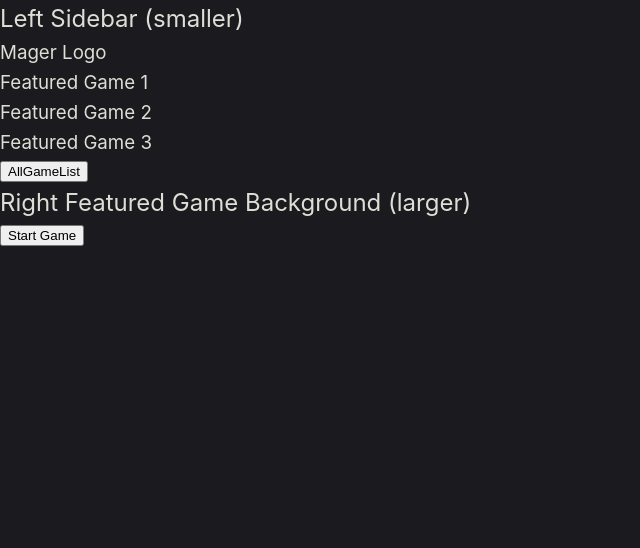
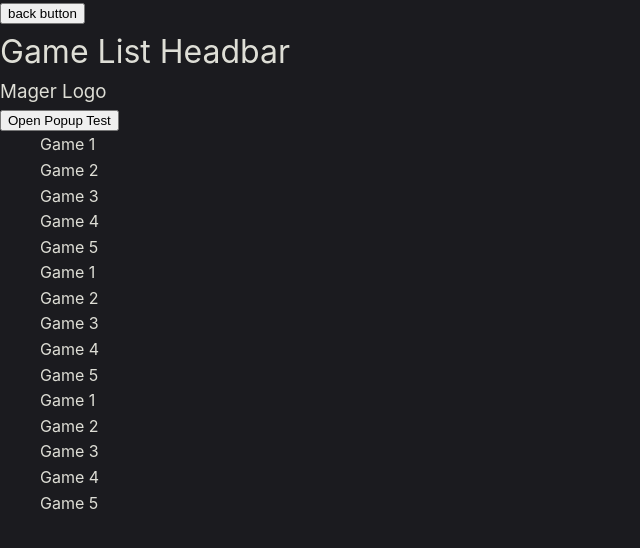
Before and after one commit to Firmansjk/Community-Booth-Game-Launcher, a React (Vite) app in the folder src/renderer/: page / in a window 1280 px wide. Both pictures are taken after a click on the button "AllGameList". Shown: the top 548 px of the page, without its empty margins (0-640 px from the left). Built offline with nearby package versions, Linux system fonts and the light colour scheme.

Commit message:
add useState for each views

```diff
--- a/src/renderer/src/App.jsx
+++ b/src/renderer/src/App.jsx
@@ -1,15 +1,44 @@
-import {usestat} from 'react'
+import {  useState  } from 'react'
 import FeaturedGameView from './views/FeaturedGameView'
 import GameListView from './views/GameListView'
 import GameDetailModal from './views/GameDetailModal'
 
 function App() {
+  //ini untuk state management.
+  const [viewState, setViewState] = useState('FEATURED');
+  //ini untuk game yang dipilih
+  const [selectedGame, setSelectedGame] = useState(null);
 
+  // Dummy data for testing
+  const dummyGame = {
+    title: "Bukankah ini my simulator",
+    dev: "Passapu Studio",
+    genre: "Simulation",
+    desc: "lorem ipsum dolor sit amet, consectetur adipiscing elit. Sed do eiusmod tempor incididunt ut labore et dolore magna aliqua."
+  }
 
   return (
-    <>
-      <FeaturedGameView />
-    </>
+    <div>
+      {viewState === 'FEATURED' && (
+        <FeaturedGameView
+          onGoToList={() => setViewState('LIST')}
+        />
+      )}
+
+      {viewState === 'LIST' && (
+        <GameListView
+          onGoBack={() => setViewState('FEATURED')}
+          onOpenPopup={() => setSelectedGame(dummyGame)}
+        />
+      )}
+
+      {selectedGame && (
+        <GameDetailModal
+          game={selectedGame}
+          onClose={() => setSelectedGame(null)}
+        />
+      )}
+    </div>
   )
 }
 
--- a/src/renderer/src/views/FeaturedGameView.jsx
+++ b/src/renderer/src/views/FeaturedGameView.jsx
@@ -1,4 +1,4 @@
-const FeaturedGameView = () => {
+export default function FeaturedGameView ({ onGoToList }) {
     return (
         <div>
             <div>
@@ -7,7 +7,7 @@ const FeaturedGameView = () => {
                 <h3>Featured Game 1</h3>
                 <h3>Featured Game 2</h3>
                 <h3>Featured Game 3</h3>
-                <button>AllGameList</button>
+                <button onClick={onGoToList}>AllGameList</button>
             </div>
             <div>
                 <h2>Right Featured Game Background (larger)</h2>
@@ -16,5 +16,3 @@ const FeaturedGameView = () => {
         </div>
     );
 };
-
-export default FeaturedGameView;
--- a/src/renderer/src/views/GameDetailModal.jsx
+++ b/src/renderer/src/views/GameDetailModal.jsx
@@ -1,10 +1,21 @@
-const GameDetailModal = () => {
+export default function GameDetailModal ({ game, onClose }) {
     return (
-        <div>
-            <h1>Game Detail</h1>
-            <p>This is the game detail view.</p>
-        </div>
+    <div style={{
+      position: 'fixed', top: 0, left: 0, width: '100%', height: '100%',
+      backgroundColor: 'rgba(0,0,0,0.8)', display: 'flex', justifyContent: 'center', alignItems: 'center'
+    }}>
+      <div style={{ backgroundColor: 'white', color: 'black', padding: '40px', borderRadius: '8px' }}>
+        <h2>3. GAME INFO POPUP</h2>
+        <p><strong>Title:</strong> {game.title}</p>
+        <p>{game.desc}</p>
+
+        <button onClick={() => alert("Game Launching...")} style={{ background: 'green', color: 'white' }}>
+          START GAME
+        </button>
+        <button onClick={onClose} style={{ marginLeft: '10px' }}>
+          CLOSE [X]
+        </button>
+      </div>
+    </div>
     );
 };
-
-export default GameDetailModal;
--- a/src/renderer/src/views/GameListView.jsx
+++ b/src/renderer/src/views/GameListView.jsx
@@ -1,12 +1,13 @@
-const GameListView = () => {
+export default function  GameListView ({ onGoBack, onOpenPopup }) {
     return (
         <div>
             <div>
-                <button>back button</button>
+                <button onClick={onGoBack}>back button</button>
                 <h1>Game List Headbar</h1>
                 <h3>Mager Logo</h3>
             </div>
             <div>
+                <button onClick={onOpenPopup}>Open Popup Test</button>
                 <ul>
                     <li>Game 1</li>
                     <li>Game 2</li>
@@ -32,5 +33,3 @@ const GameListView = () => {
         </div>
     );
 };
-
-export default GameListView;
```
